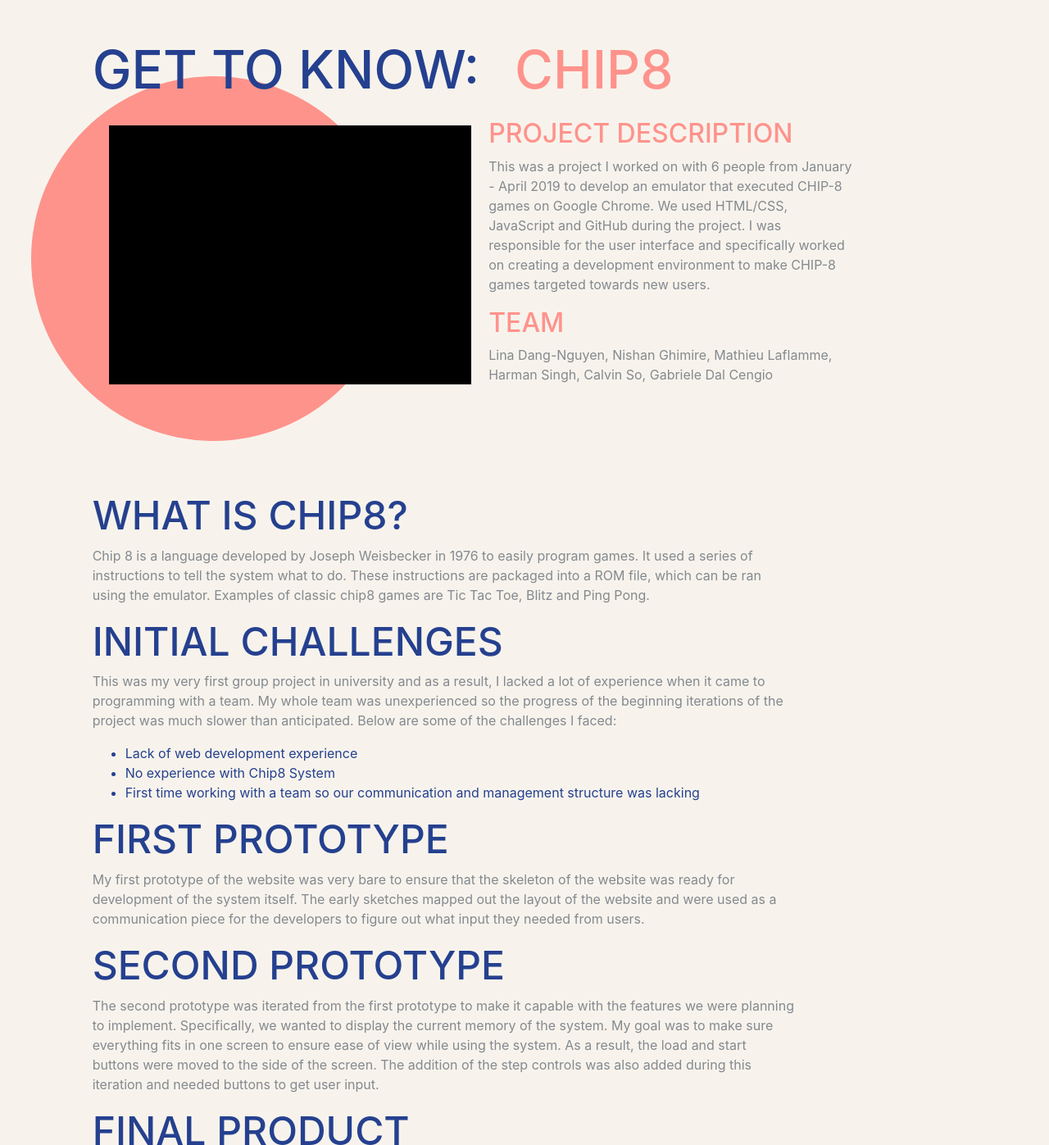
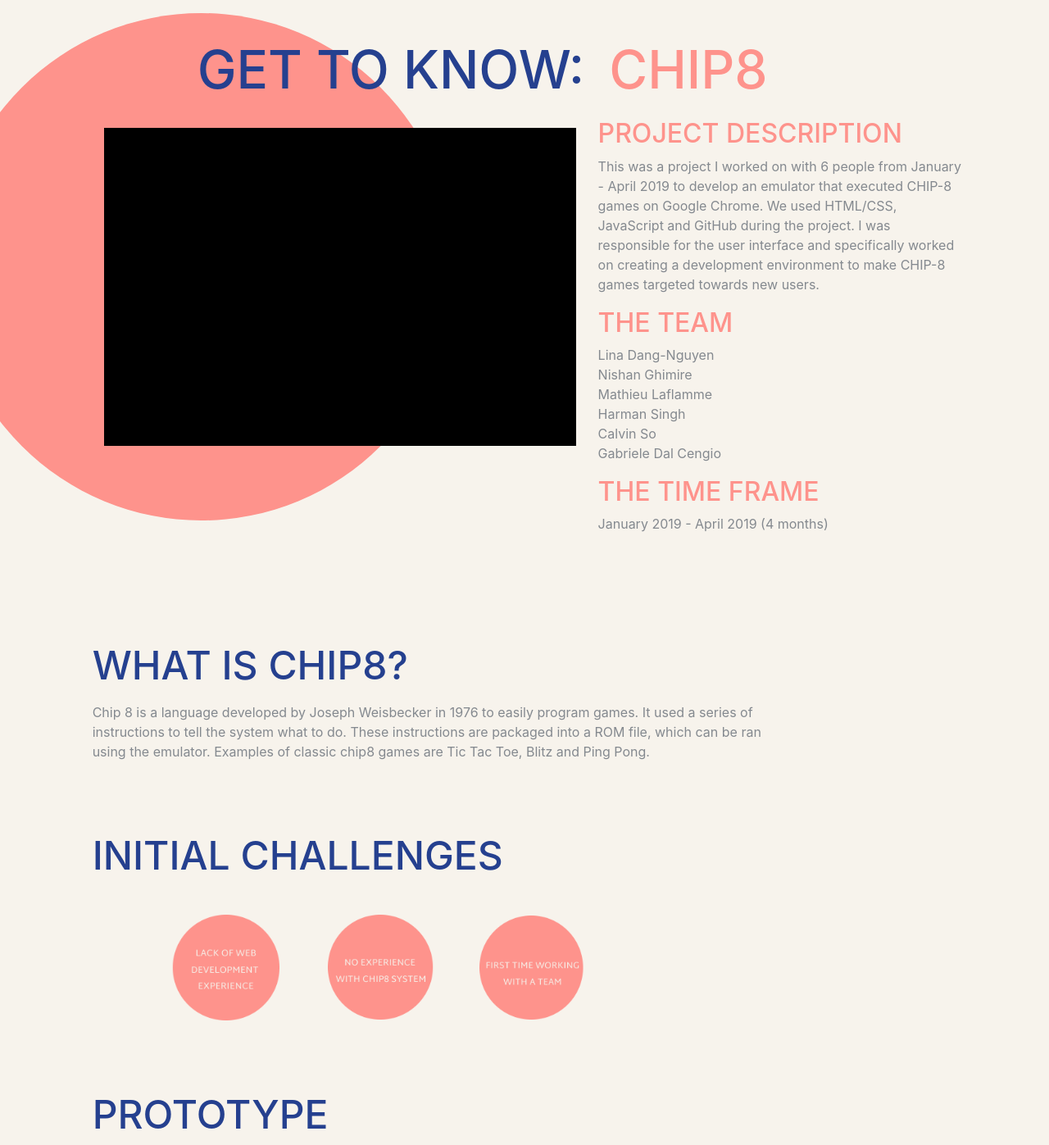
Before and after one commit to ldangyo/ldangyo.github.io, a plain HTML site: page project_1.html in a window 1280 px wide. Shown: the part 67-1464 px from the top of the page at 82% size. Drawn offline with nearby package versions, Linux system fonts and the light colour scheme.

Commit message:
fix to make prettier

```diff
--- a/project.css
+++ b/project.css
@@ -33,6 +33,8 @@ h1 {
 h2 {
   color: #25408f;
   font-size: 3rem;
+  margin-bottom: 2%;
+  margin-top: 10%;
 }
 
 h3 {
@@ -56,17 +58,17 @@ p {
 
 /* PROJECT ------------------------------------------- */
 #work_header {
-  margin-left: 8.8%;
+  margin-left: 18.8%;
   margin-top: 2%;
   display: inline-block;
 }
 
 .project1_circle {
   position: absolute;
-  width: 445px;
-  height: 445px;
-  margin-top: -4%;
-  margin-left: 3%;
+  width: 619px;
+  height: 619px;
+  margin-top: -10%;
+  margin-left: -5%;
   margin-bottom: 3%;
   overflow: hidden;
   border-radius: 50%;
@@ -95,9 +97,9 @@ p {
 }
 
 .proj_pic {
-  width: 442.63px;
-  height: 315.68px;
-  margin-left: 30%;
+  width: 576px;
+  height: 388.68px;
+  margin-left: 22%;
   margin-top: 2%;
   background: #000000;
   display: inline-block;
@@ -109,6 +111,26 @@ p {
   max-width: 67%;
 }
 
+.all_challenges {
+  margin-top: 5%;
+  margin-bottom: 5%;
+}
+
+#challenge1 {
+  margin-left: 10%;
+  margin-right: 5%;
+}
+#challenge2 {
+  margin-right: 6%;
+}
+
+#sketch_img {
+  float: left;
+  margin-left: 20%;
+  margin-top: -5%;
+  position: absolute;
+}
+
 .foreground {
   position: relative;
   z-index: 0;
--- a/project_1.html
+++ b/project_1.html
@@ -54,7 +54,7 @@
 
     <div class="header">
       <h1 id="work_header">GET TO KNOW:</h1>
-      <h1 id="work_header" style="color:#fe938c;margin-left:3%">CHIP8</h1>
+      <h1 id="work_header" style="color:#fe938c;margin-left:2%">CHIP8</h1>
 
       <div class=" project" id="p1">
         <div class="prog_image_frame">
@@ -72,11 +72,29 @@
             creating a development environment to make CHIP-8 games targeted
             towards new users.
           </p>
-          <h3>TEAM</h3>
-          <p>
-            Lina Dang-Nguyen, Nishan Ghimire, Mathieu Laflamme, Harman Singh,
-            Calvin So, Gabriele Dal Cengio
-          </p>
+          <div class="team_time_frame">
+            <div class="row">
+              <div class="col-md-5">
+                <h3>THE TEAM</h3>
+                <p>
+                  Lina Dang-Nguyen <br />
+                  Nishan Ghimire <br />
+                  Mathieu Laflamme <br />
+                  Harman Singh <br />
+                  Calvin So <br />
+                  Gabriele Dal Cengio
+                </p>
+              </div>
+              <div>
+                <div class="col-md">
+                  <h3>THE TIME FRAME</h3>
+                  <p>
+                    January 2019 - April 2019 (4 months)
+                  </p>
+                </div>
+              </div>
+            </div>
+          </div>
         </div>
 
         <br style="clear:both;" />
@@ -93,34 +111,36 @@
           Toe, Blitz and Ping Pong.
         </p>
       </div>
-      <div><h2>INITIAL CHALLENGES</h2></div>
-      <p>
-        This was my very first group project in university and as a result, I
-        lacked a lot of experience when it came to programming with a team. My
-        whole team was unexperienced so the progress of the beginning iterations
-        of the project was much slower than anticipated. Below are some of the
-        challenges I faced:
-      </p>
+      <div>
+        <h2>INITIAL CHALLENGES</h2>
+        <div class="all_challenges">
+          <img src="images/challenge1.png" width="18%" id="challenge1" />
+          <img src="images/challenge2.png" width="15%" id="challenge2" />
+          <img src="images/challenge3.png" width="15%" id="challenge3" />
+        </div>
+      </div>
 
-      <ul>
-        <li>Lack of web development experience</li>
-        <li>No experience with Chip8 System</li>
-        <li>
-          First time working with a team so our communication and management
-          structure was lacking
-        </li>
-      </ul>
-
-      <div><h2>FIRST PROTOTYPE</h2></div>
-      <p>
-        My first prototype of the website was very bare to ensure that the
-        skeleton of the website was ready for development of the system itself.
-        The early sketches mapped out the layout of the website and were used as
-        a communication piece for the developers to figure out what input they
-        needed from users.
-      </p>
       <div>
-        <h2>SECOND PROTOTYPE</h2>
+        <h2>PROTOTYPE</h2>
+        <div class="row">
+          <div class="col-sm-4" style="z-index: 1;">
+            <h3>FIRST PROTOTYPE</h3>
+              <p>
+                My first prototype of the website was very bare to ensure that
+                the skeleton of the website was ready for development of the
+                system itself. The early sketches mapped out the layout of the
+                website and were used as a communication piece for the
+                developers to figure out what input they needed from users.
+              </div>
+              </p>
+              <div class="col-md">
+              <img src="images/firstprototype.png" width="90%"/>
+            </div>
+          </div>
+          <img src="images/sketches.png" width="25%" id="sketch_img">
+        </div>
+      <div>
+        <h3>SECOND PROTOTYPE</h3>
         <p>
           The second prototype was iterated from the first prototype to make it
           capable with the features we were planning to implement. Specifically,
@@ -133,7 +153,7 @@
       </div>
 
       <div>
-        <h2>FINAL PRODUCT</h2>
+        <h3>FINAL PRODUCT</h3>
         <p>
           The biggest change from the previous iterations was the colour of the
           website. The previous iterations looked too much like a wireframe
```
Also changed, not shown: images/Iteration2.png (added), images/challenge1.png (added), images/challenge2.png (added), images/challenge3.png (added), images/ezgif.com-crop.gif (added), images/feature.png (added), images/feature2.png (added), images/feature3.png (added), images/feature4.png (added), images/finalprototype.png (added), images/firstprototype.png (added), images/image 36000.png (added), images/secondprototype.png (added), images/sketches.png (added), 1 other file.
